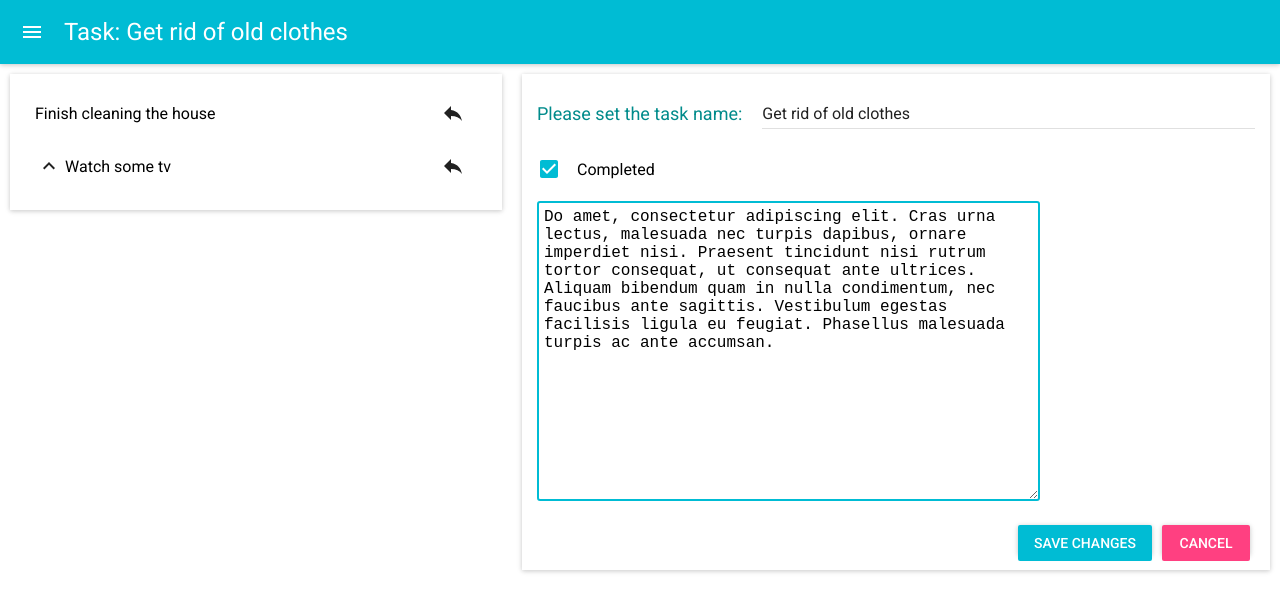
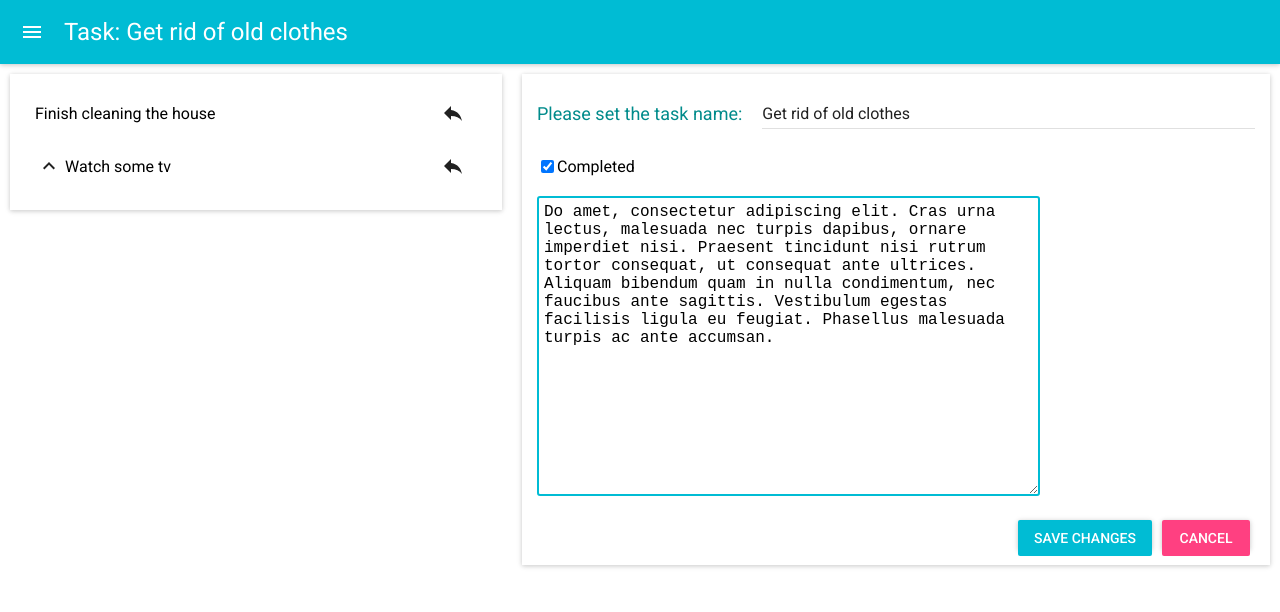
Before and after one commit to Tasarinan/react_todo, a React (Create React App) app: page /1/1/edit in a window 1280 px wide. Shown: the top 612 px of the page. Built offline with nearby package versions, Linux system fonts and the light colour scheme; what react-tap-event-plugin would draw is missing.

Commit message:
todoEditLogic fixed

```diff
--- a/src/containers/DashboardContainer/index.js
+++ b/src/containers/DashboardContainer/index.js
@@ -81,7 +81,7 @@ class DashboardContainer extends Component {
         this.setState({categoryList: newCategoryList});
     };
 
-    editTask = (newTaskTitle, isCompleted, description, taskToEdit) => {
+    editTask = (taskToEdit, newTaskTitle, isCompleted, description) => {
         const newCategoryList = this.state.categoryList.map(category => {
             category.todos.map(todo => {
                 if(todo.id === taskToEdit) {
--- a/src/containers/TodoEditContainer/index.js
+++ b/src/containers/TodoEditContainer/index.js
@@ -8,9 +8,9 @@ import './TodoEdit.css';
 
 class TodoEditContainer extends Component {
     state = {
-        newItemTitle: "",
-        isCompleted: null,
-        newDescription: ""
+        newItemTitle: this.props.todoItem.title,
+        isCompleted: this.props.todoItem.isCompleted,
+        newDescription: this.props.todoItem.description
     };
 
     handleTitleChange = (e) => {
@@ -29,7 +29,7 @@ class TodoEditContainer extends Component {
         const { editTask, todoItem: { id } } = this.props;
         const {newItemTitle, isCompleted, newDescription} = this.state;
 
-        if(newItemTitle.trim()) editTask(newItemTitle, isCompleted, newDescription, id);
+        if(newItemTitle.trim()) editTask(id, newItemTitle, isCompleted, newDescription);
 
         this.setState({newItemTitle: "", isCompleted: null});
     };
@@ -49,7 +49,8 @@ class TodoEditContainer extends Component {
                     />
                 </div>
                 <div className="TodoEditCheckboxWrap">
-                    <Checkbox
+                    <input
+                        type="checkbox"
                         style={{width: 'auto'}}
                         name="isCompleted"
                         defaultChecked={isCompleted}
--- a/src/containers/TodoItemContainer/index.js
+++ b/src/containers/TodoItemContainer/index.js
@@ -12,7 +12,7 @@ class TodoItemContainer extends Component {
         const {editTask, id} = this.props;
         const {newItemTitle} = this.state;
 
-        if(newItemTitle.trim()) editTask(newItemTitle, id);
+        if(newItemTitle.trim()) editTask(id, newItemTitle);
 
         this.setState({newItemTitle: ""});
 	};
```
